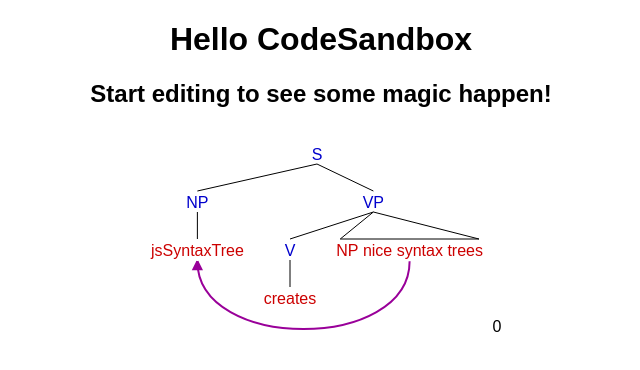
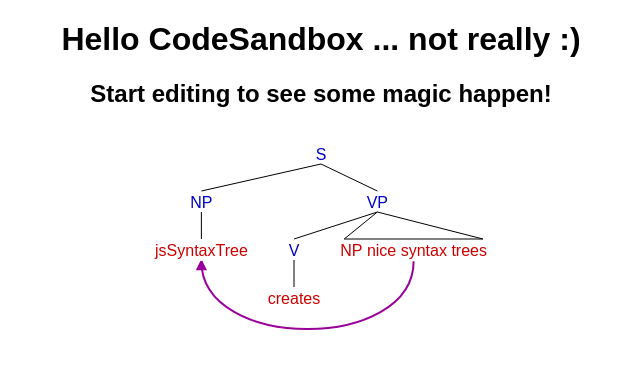
Before and after one commit to fstiffo/jssyntaxtree-react, a React (Create React App) app: page / in a window 1280 px wide. Shown: the top 370 px of the page, without its empty margins (319-959 px from the left). Built offline with nearby package versions, Linux system fonts and the light colour scheme.

Commit message:
First run on gitpod to test

```diff
--- a/src/App.js
+++ b/src/App.js
@@ -4,7 +4,7 @@
 export default function App() {
   return (
     <div className="App">
-      <h1>Hello CodeSandbox</h1>
+      <h1>Hello CodeSandbox ... not really :)</h1>
       <h2>Start editing to see some magic happen!</h2>
       <SyntaxTree />
     </div>
--- a/src/JSSyntaxTree/SyntaxTree.js
+++ b/src/JSSyntaxTree/SyntaxTree.js
@@ -15,7 +15,7 @@
     const [nodecolor, setNodecolor] = useState(props.nodecolor);
     const [autosub, setAutosub] = useState(props.autosub);
     const [bottom, setBottom] = useState(props.bottom);
-    const [parseerror, setParseerror] = useState(0);
+    const [parseerror, setParseerror] = useState("");
 
 
     const ref = useRef();
```
Also changed, not shown: 2 other files (tests, documents, lock files or other folders).
